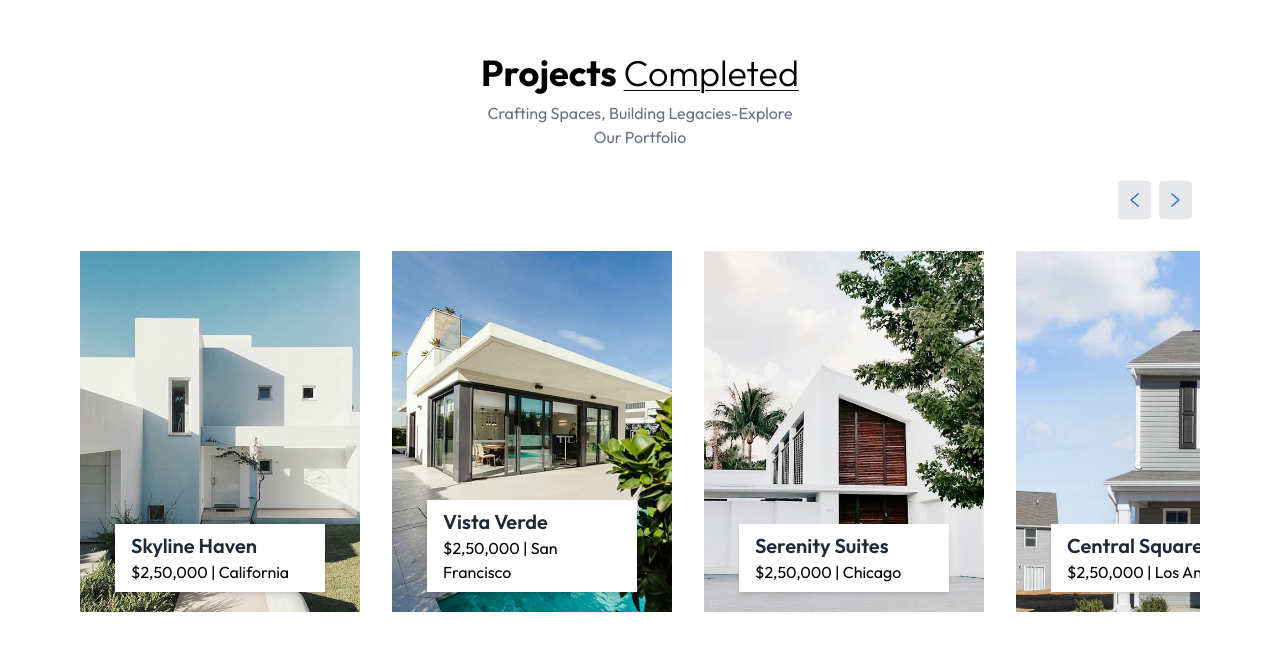
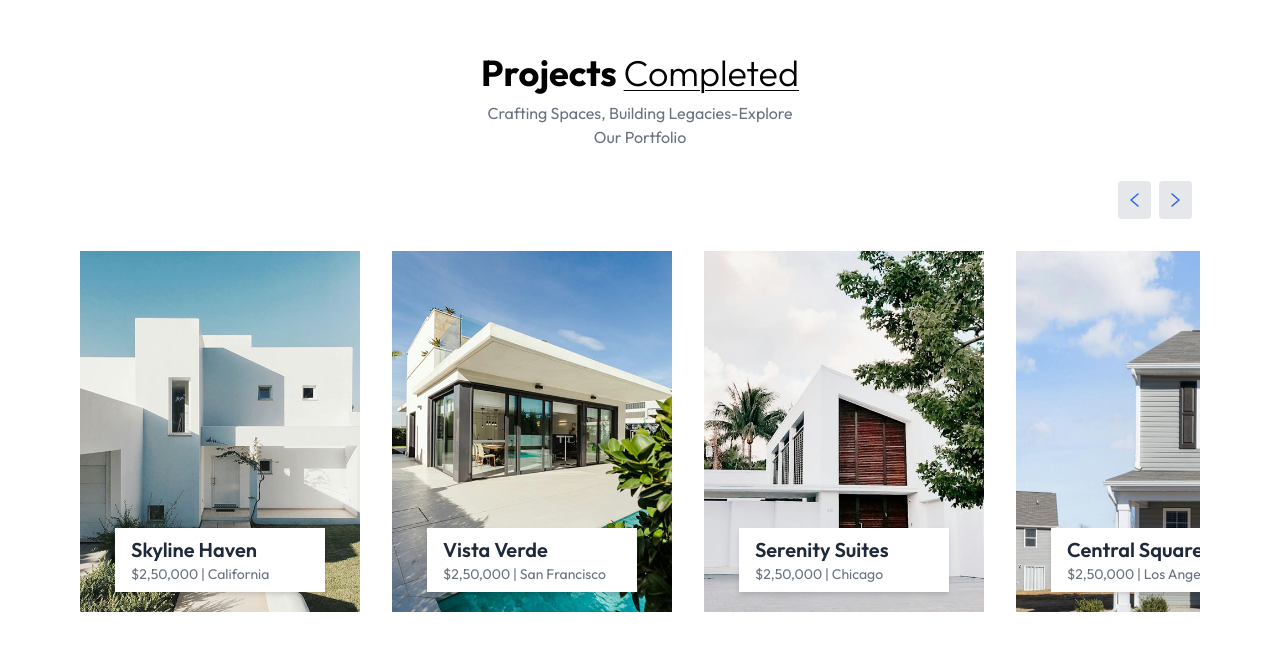
Before and after one commit to AbdullahiAbdulganiyu/Real-Estate, a React (Vite) app: page / in a window 1280 px wide. Shown: the part 1715-2365 px from the top of the page. Built offline with nearby package versions, Linux system fonts and the light colour scheme.

Commit message:
adding some classes to nicely format the paragraph

```diff
--- a/src/components/Projects.jsx
+++ b/src/components/Projects.jsx
@@ -42,7 +42,7 @@ const Projects = () => {
                   <h2 className="text-xl font-semibold text-gray-800">
                     {project.title}
                   </h2>
-                  <p>
+                  <p className="text-gray-500 text-sm">
                     {project.price} <span>|</span> {project.location}
                   </p>
                 </div>
```
